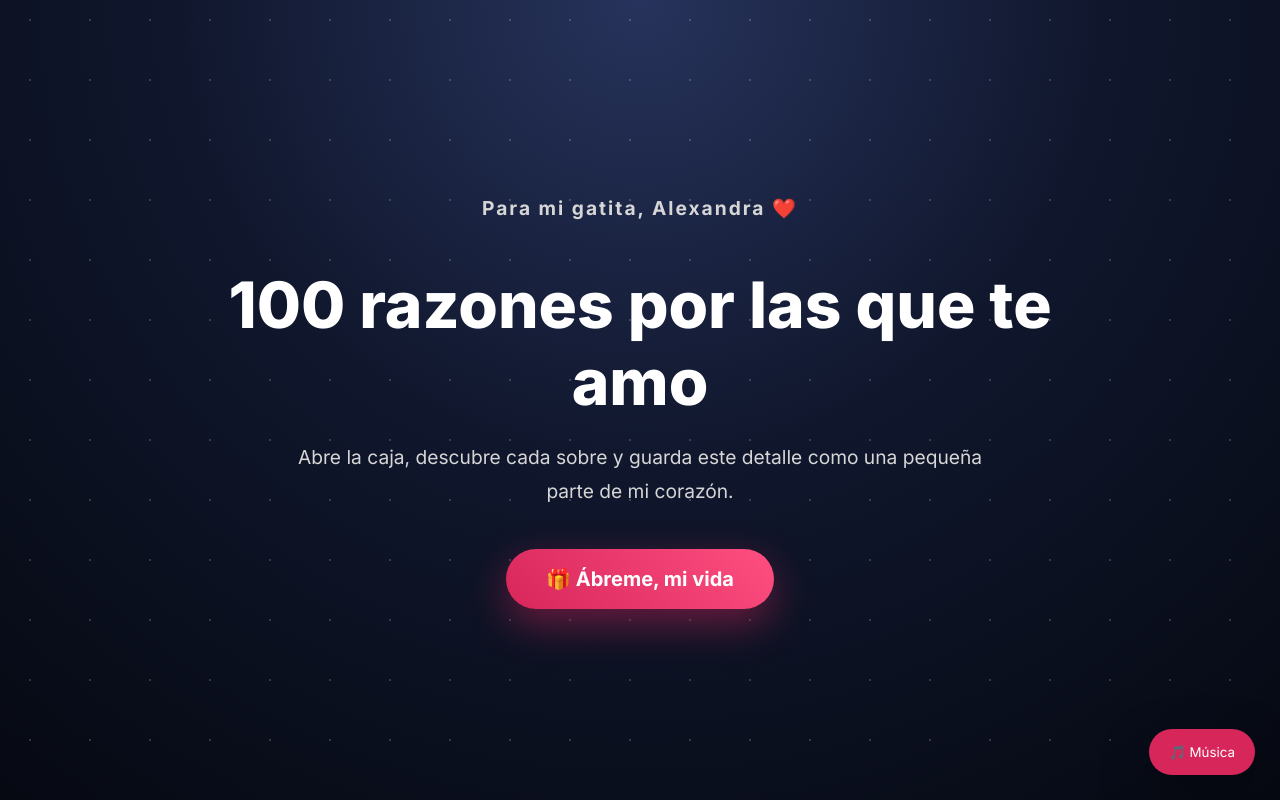
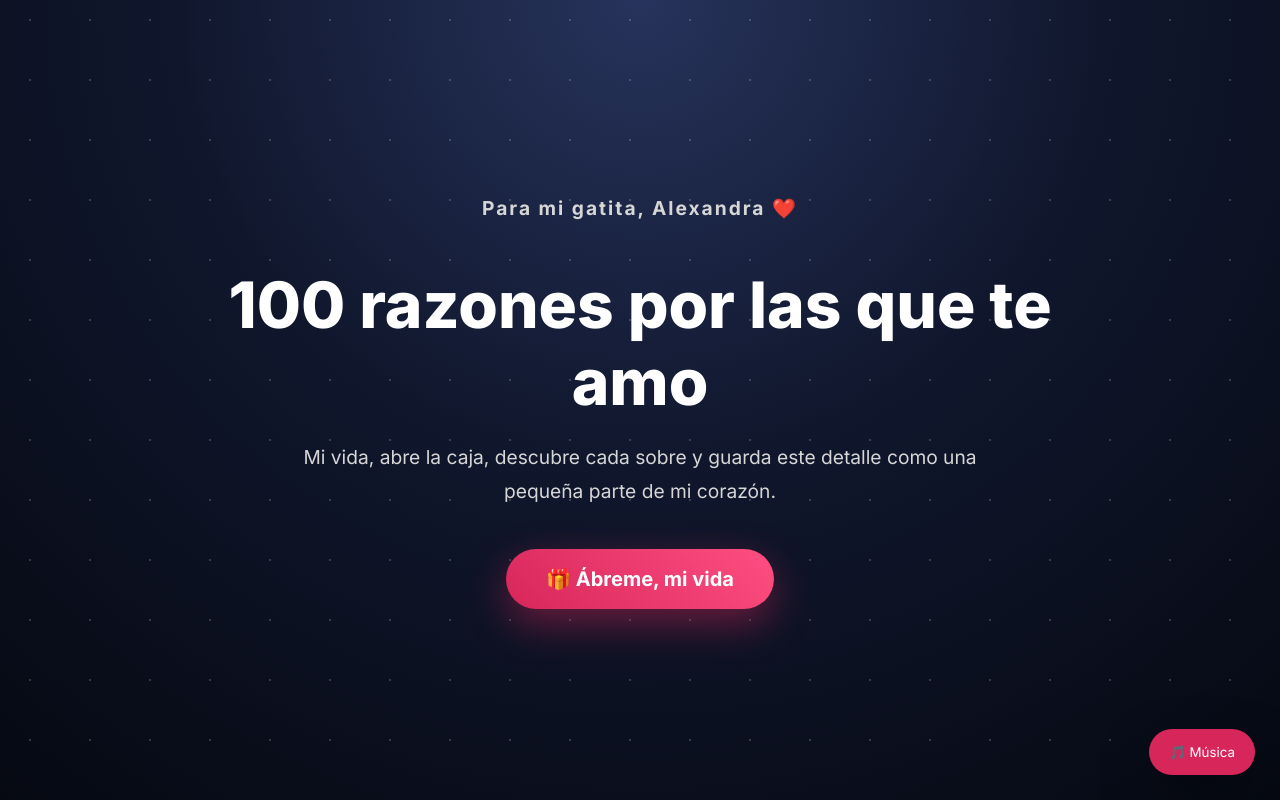
Before and after one commit to robie-droid/100-maneras, a plain HTML site: page index.html in a window 1280 px wide. Drawn offline with Linux system fonts and the light colour scheme.

Commit message:
Update title and subtitle for romantic theme

```diff
--- a/index.html
+++ b/index.html
@@ -3,7 +3,7 @@
 <head>
   <meta charset="UTF-8" />
   <meta name="viewport" content="width=device-width, initial-scale=1.0" />
-  <title>100 razones para amar a Ale</title>
+  <title>100 razones para amarte mi amor</title>
   <meta name="description" content="Una experiencia romántica interactiva con 100 razones por las que amo a Alexandra." />
   <link rel="preconnect" href="https://fonts.googleapis.com">
   <link rel="preconnect" href="https://fonts.gstatic.com" crossorigin>
@@ -17,7 +17,7 @@
       <p class="hero__kicker">Para mi gatita, Alexandra ❤️</p>
       <h1 class="hero__title">100 razones por las que te amo</h1>
       <p class="hero__subtitle">
-        Abre la caja, descubre cada sobre y guarda este detalle como una pequeña parte de mi corazón.
+        Mi vida, abre la caja, descubre cada sobre y guarda este detalle como una pequeña parte de mi corazón.
       </p>
 
       <button class="gift-btn" id="openGiftBtn" type="button" aria-label="Abrir regalo">
```
